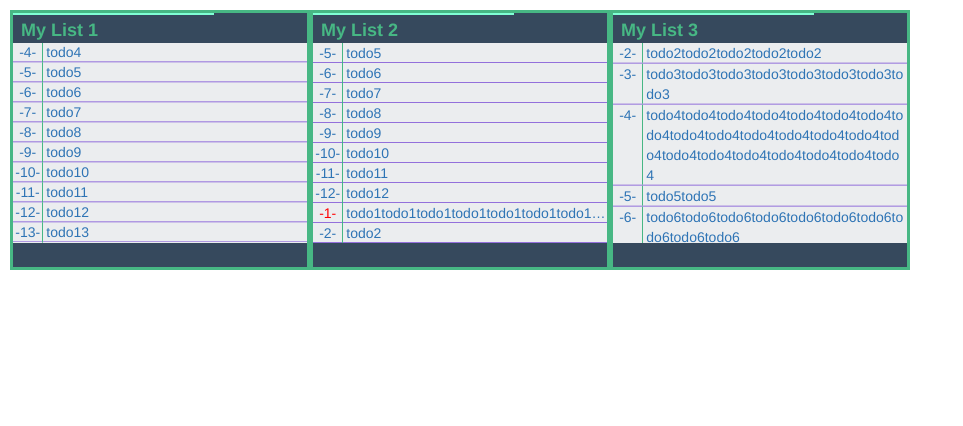
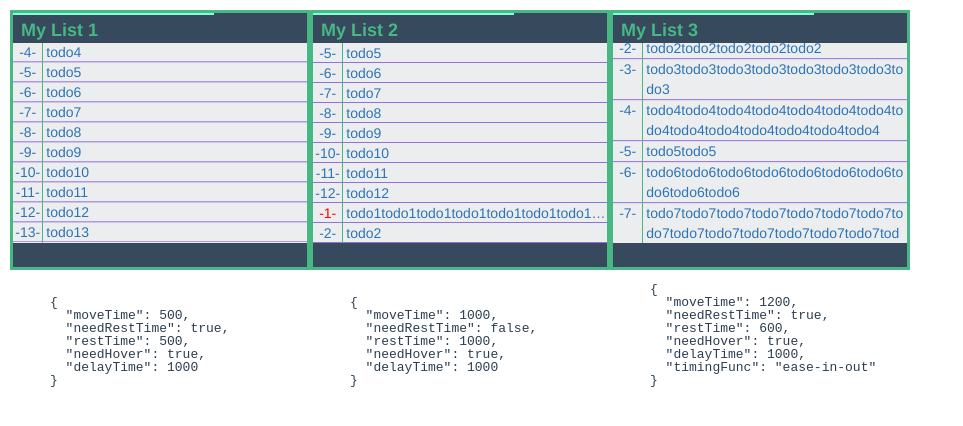
Before and after one commit to hz-ljq/vue-list-marquee, a Vue app: page / in a window 1280 px wide. Shown: the top 426 px of the page, without its empty margins (0-963 px from the left). Built offline with nearby package versions, Linux system fonts and the light colour scheme.

Commit message:
增加速度曲线的配置项

```diff
--- a/package.json
+++ b/package.json
@@ -1,6 +1,6 @@
 {
   "name": "vue-list-marquee",
-  "version": "1.0.43",
+  "version": "1.0.44",
   "description": "A Vue.js project, (基于vue2的列表滚动插件)",
   "author": "lijunqi <lijq@zjitd.com>",
   "private": false,
--- a/src/components/Demo.scss
+++ b/src/components/Demo.scss
@@ -1,4 +1,4 @@
-#demo {
+.wrapper{
   position: absolute;
   width: 100vw;
   height: 100vh;
@@ -8,6 +8,7 @@
     box-sizing: border-box;
   }
 
+  .demo {
     .my-list-1,
     .my-list-2,
     .my-list-3 {
@@ -147,3 +148,15 @@
       }
     }
   }
+
+  .options {
+    pre {
+      color: #2c3e50;
+      font-size: 13px;
+      line-height: 13px;
+      width: 300px;
+      display: inline-block;
+      padding-left: 50px;
+    }
+  }
+}
--- a/src/components/Demo.vue
+++ b/src/components/Demo.vue
@@ -1,6 +1,7 @@
 <template>
-<div id="demo">
+<div class="wrapper">
 
+  <div class="demo">
     <div class='my-list-1'>
       <div class='my-list-title'>My List 1</div>
       <div class="process-bar" :style="{width: clockPercent + '%'}" />
@@ -41,6 +42,13 @@
           </div>
         </template>
       </vue-list-marquee>
+    </div>
+  </div>
+
+  <div class="options">
+    <pre>{{marqueeOption1}}</pre>
+    <pre>{{marqueeOption2}}</pre>
+    <pre>{{marqueeOption3}}</pre>
   </div>
 
 </div>
@@ -90,13 +98,13 @@ export default {
       }],
 
       listData3: [{
-        content: 'todo1todo1'
+        content: 'todo1todo1todo1todo1todo1todo1todo1todo1todo1todo1'
       }, {
         content: 'todo2todo2todo2todo2todo2'
       }, {
         content: 'todo3todo3todo3todo3todo3todo3todo3todo3'
       }, {
-        content: 'todo4todo4todo4todo4todo4todo4todo4todo4todo4todo4todo4todo4todo4todo4todo4todo4todo4todo4todo4todo4todo4todo4'
+        content: 'todo4todo4todo4todo4todo4todo4todo4todo4todo4todo4todo4todo4todo4todo4'
       }, {
         content: 'todo5todo5'
       }, {
@@ -108,17 +116,17 @@ export default {
       }, {
         content: 'todo9todo9todo9'
       }, {
-        content: 'todo10'
+        content: 'todo10todo10todo10todo10todo10todo10todo10'
       }, {
         content: 'todo11todo11todo11todo11'
       }, {
         content: 'todo12todo12todo12todo12todo12todo12'
       }, {
-        content: 'todo13'
+        content: 'todo13todo13todo13todo13todo13todo13todo13'
       }, {
-        content: 'todo14'
+        content: 'todo14todo14todo14todo14todo14todo14todo14todo14todo14'
       }, {
-        content: 'todo15'
+        content: 'todo15todo15todo15todo15'
       }],
 
       marqueeOption1: {
@@ -138,11 +146,12 @@ export default {
       },
 
       marqueeOption3: {
-        moveTime: 1000,
+        moveTime: 1200,
         needRestTime: true,
-        restTime: 1000,
+        restTime: 600,
         needHover: true,
-        delayTime: 1000
+        delayTime: 1000,
+        timingFunc: 'ease-in-out'
       },
 
       dataRefreshTimer: null,
@@ -151,6 +160,11 @@ export default {
       clockTimer: null,
       clockPercent: 0,
       clockFreq: 500 // 数据刷新冷冻时间指示器，更新频率，每1000ms；
+    }
+  },
+  computed: {
+    option1() {
+      return JSON.stringify(this.marqueeOption1, null, 4);
     }
   },
   methods: {
--- a/src/components/VueListMarquee/VueListMarquee.vue
+++ b/src/components/VueListMarquee/VueListMarquee.vue
@@ -99,8 +99,8 @@ export default {
         let listCopyDom = this.$el.getElementsByClassName('list-items-copy')[0];
 
         // 每次刷新数据时，数据运动到顶部的时间设置到0ms(使其瞬间归位)，不然会以每条item本身的运动速度置顶，太慢了；
-        listDom.style.transition = `transform 0ms linear`;
-        listCopyDom.style.transition = `transform 0ms linear`;
+        listDom.style.transition = `transform 0ms`;
+        listCopyDom.style.transition = `transform 0ms`;
 
         // 这个$nextTick()是为了保证在transition成功设置成0ms之后，再对数据条目做归位处理；
         this.$nextTick(() => {
@@ -144,8 +144,8 @@ export default {
 
       if (offsetHeightTotal >= boxHeight) { // 所有条目的总高度 大于或等于 list容器的高度，才轮播；
         this.listCopyExistFlag = true;
-        listDom.style.transition = `transform ${this.innerOption.moveTime}ms linear`;
-        listCopyDom.style.transition = `transform ${this.innerOption.moveTime}ms linear`; // TODO：运动函数做出可配置
+        listDom.style.transition = `transform ${this.innerOption.moveTime}ms ${this.innerOption.timingFunc}`;
+        listCopyDom.style.transition = `transform ${this.innerOption.moveTime}ms ${this.innerOption.timingFunc}`; // TODO：运动函数做出可配置
 
         if (indi === 'start') {
           clearInterval(this.loopTimer);
@@ -254,10 +254,11 @@ export default {
     optionValidateAndSetDefaultValue() {
       let defaultOption = {
         moveTime: 1000, // 滚动一个条目高度的过渡时间；
-        needRestTime: false, // 每滚动一个条目，是否需要停顿；如果为false，restTime属性将无效；
-        restTime: 2000, // 每滚动一个条目后的停顿时间(尽量大于100，否则效果不好)，needRestTime为true时，才有效；
+        needRestTime: true, // 每滚动一个条目，是否需要停顿；如果为false，restTime和timingFunc属性将无效；
+        restTime: 2000, // 每滚动一个条目后的停顿时间(尽量大于100，否则效果不好)，当needRestTime为true时，才有效；
         needHover: true, // 当鼠标移入和移出时，是否需要暂停和继续滚动；
-        delayTime: 3000 // 滚动前的延迟时间；
+        delayTime: 3000, // 滚动前的延迟时间；
+        timingFunc: 'linear' // 速度曲线，当needRestTime为true时，才有效；
       }
       // this.innerOption = Object.assign(defaultOption, this.option);
       this.innerOption = { ...defaultOption, ...this.option };
```
Also changed, not shown: 1 other file (tests, documents, lock files or other folders). Lines whose indentation alone changed are shown as unchanged.
